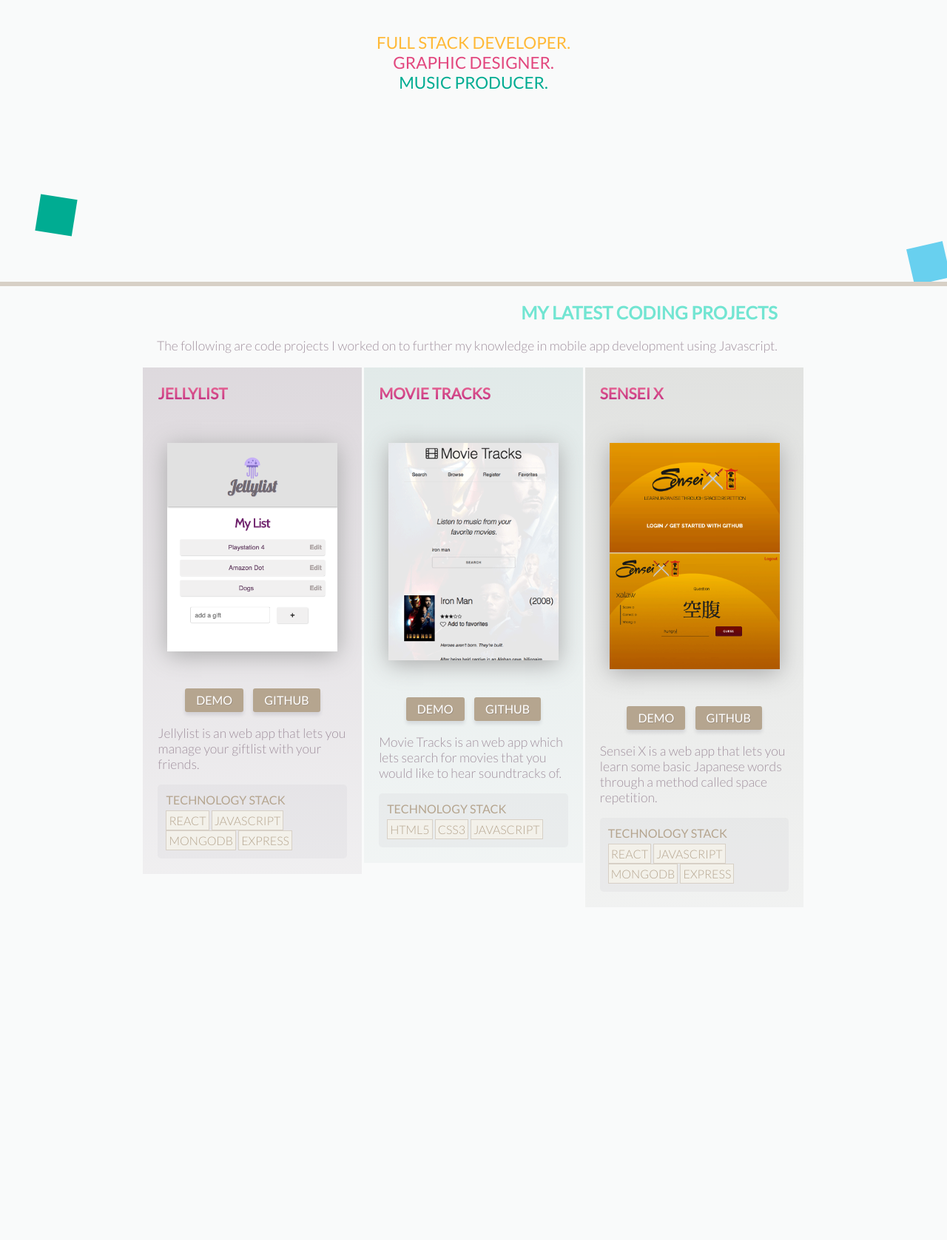
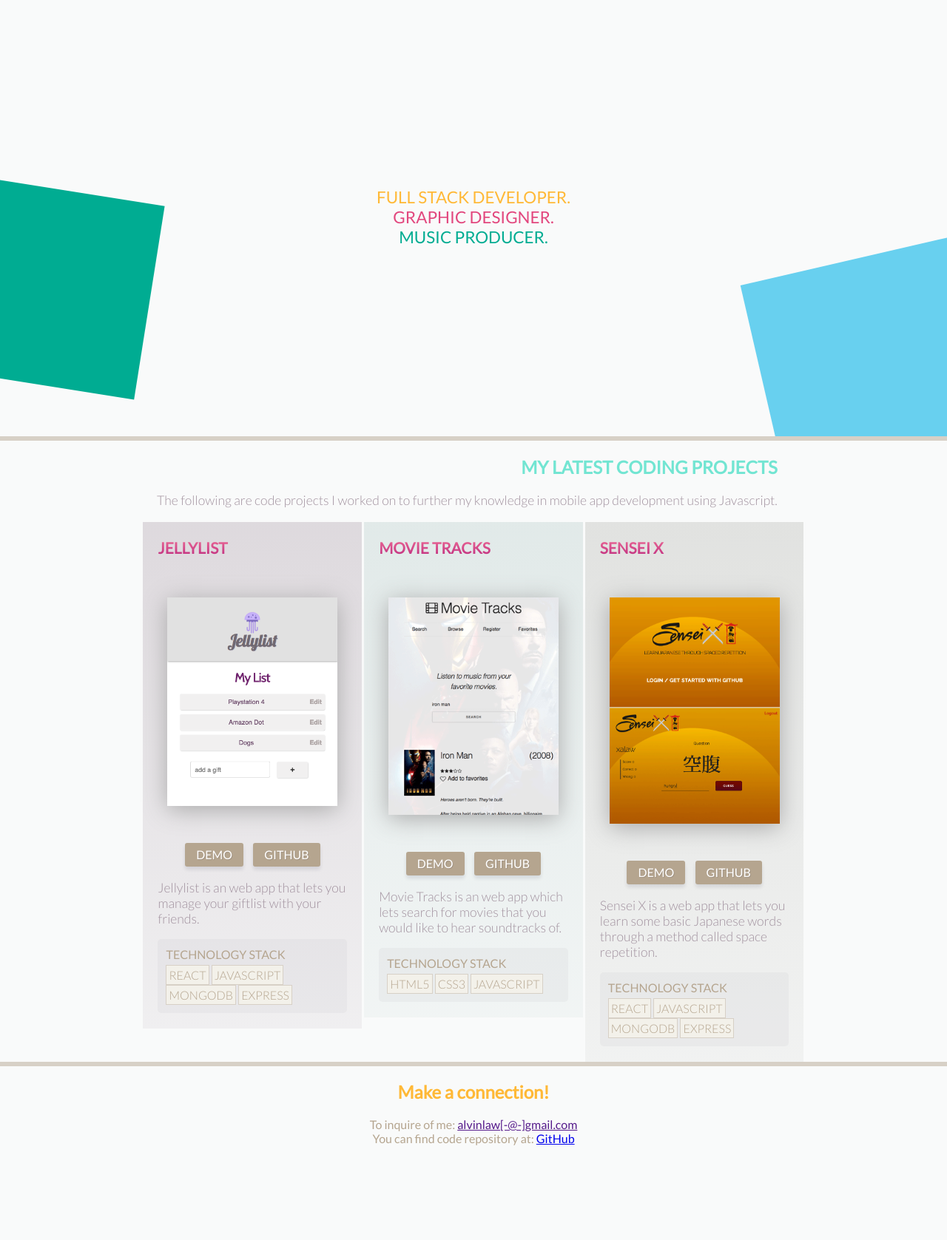
Before and after one commit to xalaw/portfolio, a plain HTML site: page index.html in a window 1280 px wide. Shown: the part 294-1971 px from the top of the page at 74% size. Before the commit the page ends 1521 px from the top, so only its background shows below. Drawn offline with Linux system fonts and the light colour scheme.

Commit message:
add connection section

```diff
--- a/index.html
+++ b/index.html
@@ -113,6 +113,15 @@
             </section>
 
         </section>
+        <section class="connection">
+            <h2>Make a connection!</h2>
+            <ul>
+                <li>To inquire of me: <a href="">alvinlaw[-@-]gmail.com</a></li>
+                <li>You can find code repository at: <a href="http://www.github.com/xalaw/">GitHub</a></li>
+                <li></li>
+                <li></li>
+            </ul>
+        </section>
 
     </body>
 </html>
--- a/style.css
+++ b/style.css
@@ -17,6 +17,7 @@ p, span, pre {
     top: 0;
     left: 0;
     overflow: hidden;
+    z-index: -1;
 }
 #background span {
     display: block;
@@ -24,35 +25,35 @@ p, span, pre {
 
 }
 #background span:nth-child(1){
-    height: 50px;
-    width: 50px;
+    height: 30%;
+    width: 40%;
     right: -4%;
-    top: 3%;
+    top: -27%;
     transform: rotate(10deg);
     background-color: #e2477e;
 }
 #background span:nth-child(2){
-    height: 50px;
-    width: 50px;
-    top: 10%;
+    height: 30%;
+    width: 40%;
+    top: -20%;
     left: -2%;
     transform: rotate(-13deg);
     background-color: #ffb937;
 }
 #background span:nth-child(3){
-    height: 50px;
-    width: 50px;
+    height: 30%;
+    width: 40%;
     bottom: 10%;
-    left: 4%;
+    left: -24%;
     background-color: #00ac92;
     transform: rotate(9deg);
 }
 #background span:nth-child(4){
     transform: rotate(-13deg);
     bottom: 0;
-    right: 0;
-    height: 50px;
-    width: 50px;
+    right: -20%;
+    height: 30%;
+    width: 40%;
     background-color: #68d0ef;
 }
 header {
@@ -60,9 +61,11 @@ header {
     position:relative;
 }
 header h1 {
+    margin-top: 0;
     text-transform: uppercase;
     color: #6b325d;
     margin-bottom: 3px;
+    padding-top: 18%;
 }
 header address {
     font-style: normal;
@@ -183,7 +186,14 @@ section img {
     bottom:1px;
     box-shadow: 0px 5px 5px rgba(192,192,192,0.7);
 }
-
+section.connection {
+    border-top: 6px solid #d7d0c6;
+    text-align: center;
+    padding-bottom: 10%;
+}
+section.connection h2 {
+    color: #ffb937;
+}
 @media (min-width: 700px) {
     section.projects {
         display:flex;
```
